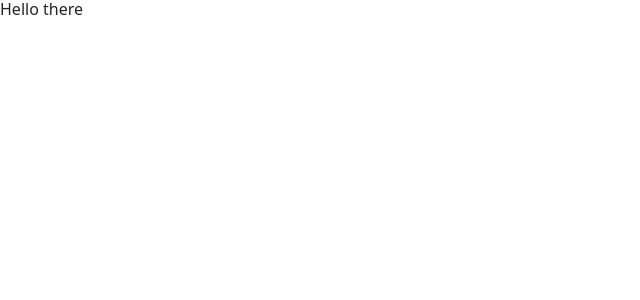
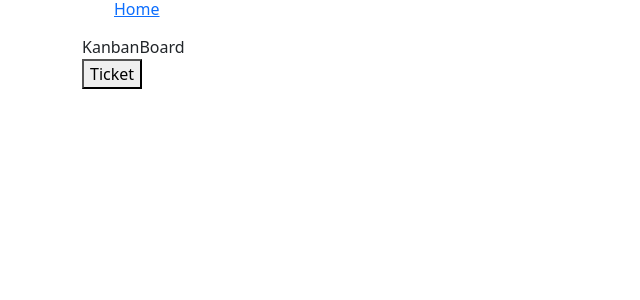
Before and after one commit to adriana-lazurca/kanban-board, a React (Create React App) app: page / in a window 1280 px wide. Shown: the top 300 px of the page, without its empty margins (0-640 px from the left). Built offline with nearby package versions, Linux system fonts and the light colour scheme.

Commit message:
[Kanban-1]:  add routing and empty layout

```diff
--- a/src/App.js
+++ b/src/App.js
@@ -1,5 +1,10 @@
+import { Navigation } from './components/navigation/Navigation';
+
+
 function App() {
-   return <div className='h6'>Hello there</div>;
+   return (
+      <Navigation/>
+   );
 }
 
 export default App;
--- /dev/null
+++ b/src/components/kanban-board/KanbanBoard.jsx
@@ -0,0 +1,10 @@
+import { TicketCard } from '../ticket-card/TicketCard';
+
+export const KanbanBoard = () => {
+   return (
+      <>
+         <div>KanbanBoard</div>
+         <TicketCard />
+      </>
+   );
+};
--- /dev/null
+++ b/src/components/layout/Layout.jsx
@@ -0,0 +1,14 @@
+import { Menu } from '../menu/Menu';
+
+export const Layout = ({ children }) => {
+   return (
+      <div className='container header-color mb-5'>
+         <div className='row header'>
+            <div className='col'>
+               <Menu />
+            </div>
+         </div>
+         <div>{children}</div>
+      </div>
+   );
+};
--- /dev/null
+++ b/src/components/menu/Menu.jsx
@@ -0,0 +1,17 @@
+import { Link } from 'react-router-dom';
+
+import './menu.scss';
+
+export const Menu = () => {
+   return (
+      <div>
+         <ul>
+            <li>
+               <Link to='/'>
+                  <h6>Home</h6>
+               </Link>
+            </li>
+         </ul>
+      </div>
+   );
+};
--- /dev/null
+++ b/src/components/menu/menu.scss
@@ -0,0 +1,7 @@
+ul {
+    list-style-type: none;
+    li {
+        display: inline;
+        padding: 0;
+    }
+}
--- /dev/null
+++ b/src/components/navigation/Navigation.jsx
@@ -0,0 +1,30 @@
+import { BrowserRouter, Routes, Route } from 'react-router-dom';
+
+import { Layout } from '../layout/Layout';
+import { KanbanBoard } from '../kanban-board/KanbanBoard';
+import { TicketDetails } from '../ticket-details/TicketDetails';
+
+export const Navigation = () => {
+   return (
+      <BrowserRouter>
+         <Routes>
+            <Route
+               path='/'
+               element={
+                  <Layout>
+                     <KanbanBoard />
+                  </Layout>
+               }
+            />
+            <Route
+               path='/tickets/:ticketId'
+               element={
+                  <Layout>
+                     <TicketDetails />
+                  </Layout>
+               }
+            />
+         </Routes>
+      </BrowserRouter>
+   );
+};
--- /dev/null
+++ b/src/components/ticket-card/TicketCard.jsx
@@ -0,0 +1,15 @@
+import { useNavigate } from 'react-router-dom';
+
+export const TicketCard = () => {
+   let navigate = useNavigate();
+
+   const ticket = {
+      id: 1,
+   };
+
+   const handleClick = () => {
+      navigate(`/tickets/${ticket.id}`);
+   };
+
+   return <button onClick={handleClick}>Ticket</button>;
+};
--- /dev/null
+++ b/src/components/ticket-details/TicketDetails.jsx
@@ -0,0 +1,7 @@
+import { useParams } from 'react-router-dom';
+
+export const TicketDetails = () => {
+   const { ticketId } = useParams();
+
+   return <div>Ticket with number {ticketId}</div>;
+};
```
Also changed, not shown: src/components/layout/layout.scss (added).
